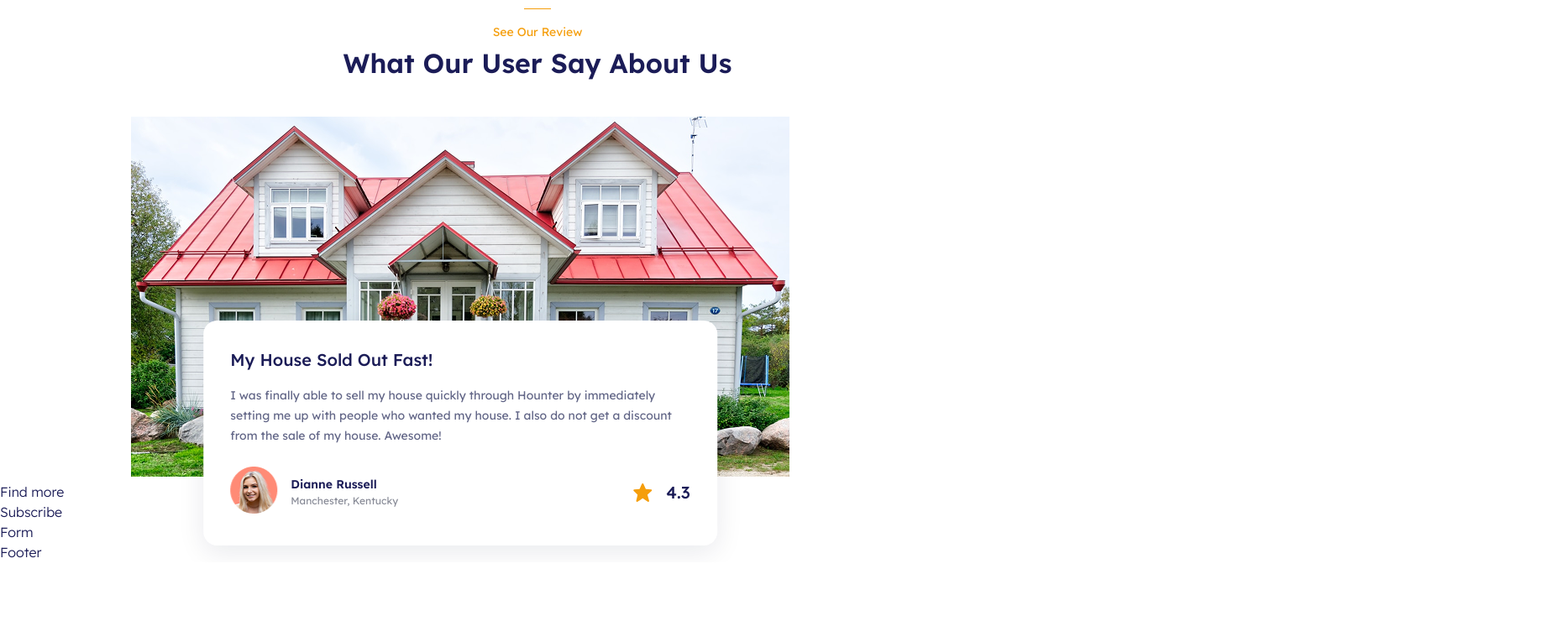
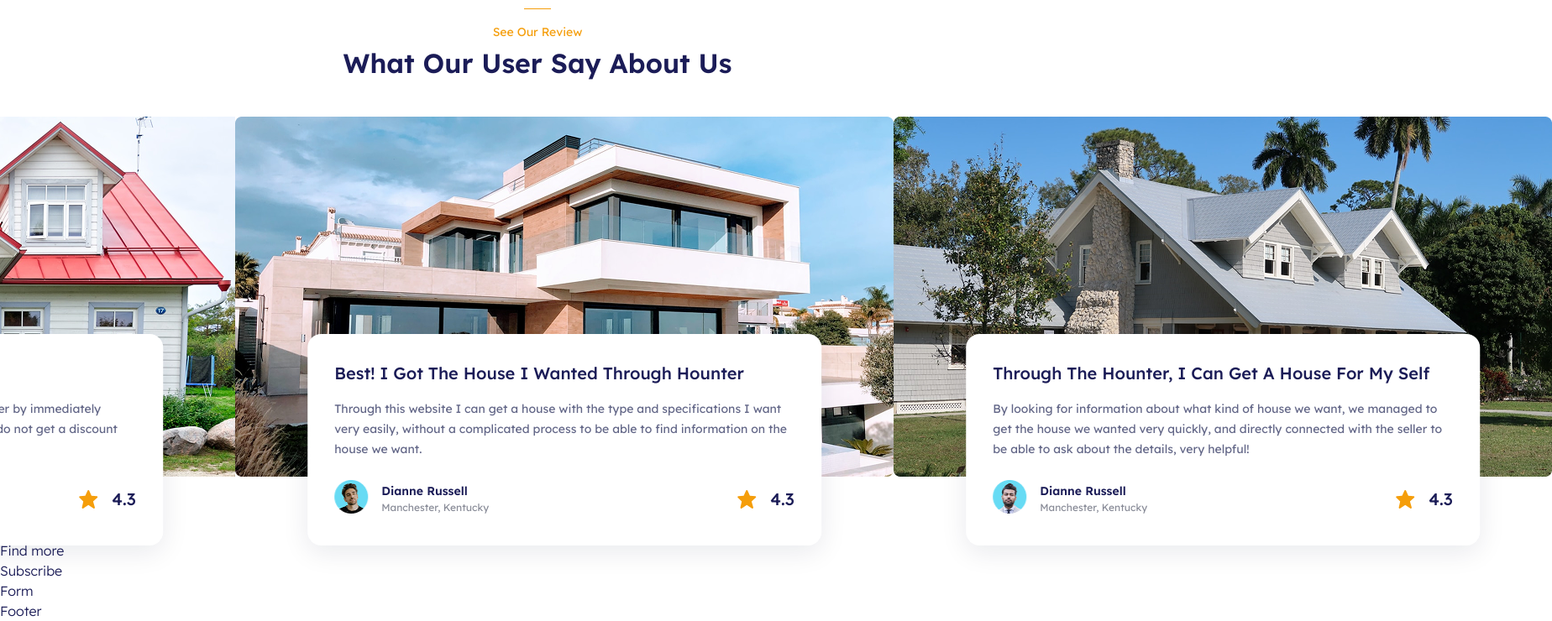
Before and after one commit to SimonFine/Hounter, a website: page index.html in a window 1280 px wide. Shown: the part 2157-2897 px from the top of the page at 84% size, 1848 px wide, since content can reach past the window. Before the commit the page ends 2827 px from the top, so only its background shows below. Drawn offline with Linux system fonts and the light colour scheme; files whose address does not match are found by name.

Commit message:
Complete testimonials section markup and styling

```diff
--- a/index.html
+++ b/index.html
@@ -309,13 +309,13 @@
 
 
     <section class="testimonials left-right-padding-124 top-padding-120">
-        <div class="header-and-orange-vertical">
+        <div class="header-and-orange-vertical margin-bottom-40">
             <img src="img/page/orange.svg" alt="orange-stripe" class="header-and-orange__stripe">
             <p class="label label--orange">See Our Review</p>
             <h2 class="heading-2">What Our User Say About Us</h2>
         </div>
-        <div class="testimonials__slides margin-top-40">
-            <div class="testimonial">
+        <div class="testimonials__slider">
+            <div class="testimonial" style="transform: translateX(-100%);">
                 <img src="img/testimonials/house-1.png" alt="house-1">
                 <div class="testimonial__card">
                     <p class="heading-4">My house sold out fast!</p>
@@ -323,7 +323,51 @@
                     <div class="testimonial__user-review margin-top-24">
                         <div class="person-info">
                             <div class="person-info__photo">
-                                <img src="img/tour/avatar.png" alt="person-img">
+                                <img src="img/testimonials/avatar1.png" alt="person-1">
+                            </div>
+                            <div class="person-info__text">
+                                <div class="label-semibold">Dianne Russell</div>
+                                <div class="label-small label-small--grey2">Manchester, Kentucky</div>
+                            </div>
+                        </div>
+                        <div class="testimonial__rating">
+                            <img src="img/testimonials/icon-star.svg" alt="star-icon">
+                            <div class="heading-4">4.3</div>
+                        </div>
+                    </div>
+                </div>
+            </div>
+            <div class="testimonial">
+                <img src="img/testimonials/house-2.png" alt="house-2">
+                <div class="testimonial__card">
+                    <p class="heading-4">Best! I got the house I wanted through Hounter</p>
+                    <p class="label label--grey3 margin-top-16">Through this website I can get a house with the type and specifications I want very easily, without a complicated process to be able to find information on the house we want.</p>
+                    <div class="testimonial__user-review margin-top-24">
+                        <div class="person-info">
+                            <div class="person-info__photo">
+                                <img src="img/testimonials/avatar2.png" alt="person-2">
+                            </div>
+                            <div class="person-info__text">
+                                <div class="label-semibold">Dianne Russell</div>
+                                <div class="label-small label-small--grey2">Manchester, Kentucky</div>
+                            </div>
+                        </div>
+                        <div class="testimonial__rating">
+                            <img src="img/testimonials/icon-star.svg" alt="star-icon">
+                            <div class="heading-4">4.3</div>
+                        </div>
+                    </div>
+                </div>
+            </div>
+            <div class="testimonial" style="transform: translateX(100%);">
+                <img src="img/testimonials/house-3.png" alt="house-3">
+                <div class="testimonial__card">
+                    <p class="heading-4">Through the Hounter, I can get a house for my self</p>
+                    <p class="label label--grey3 margin-top-16">By looking for information about what kind of house we want, we managed to get the house we wanted very quickly, and directly connected with the seller to be able to ask about the details, very helpful!</p>
+                    <div class="testimonial__user-review margin-top-24">
+                        <div class="person-info">
+                            <div class="person-info__photo">
+                                <img src="img/testimonials/avatar3.png" alt="person-3">
                             </div>
                             <div class="person-info__text">
                                 <div class="label-semibold">Dianne Russell</div>
--- a/sass/_components.scss
+++ b/sass/_components.scss
@@ -199,7 +199,8 @@
 }
 
 .testimonial {
-    position: relative;
+    position: absolute;
+    top: 0;
     width: 78.4rem;
     margin: 0 3.2rem;
 
--- a/sass/_utilities.scss
+++ b/sass/_utilities.scss
@@ -3,6 +3,8 @@
 .margin-top-32 { margin-top: 3.2rem; }
 .margin-top-40 { margin-top: 4rem; }
 
+.margin-bottom-40 { margin-bottom: 4rem; }
+
 .left-right-padding-124 { padding: 0 12.4rem; }
 
 .top-padding-120 { padding-top: 12rem; }
--- a/sass/sections/_testimonials.scss
+++ b/sass/sections/_testimonials.scss
@@ -1,8 +1,9 @@
 .testimonials {
 
-    &__slides {
-
+    &__slider {
+        height: 50.5rem;
+        max-width: 78.4rem;
+        margin: 0 auto;
+        position: relative;
     }
-
-
 }
```
Also changed, not shown: css/style.css, 1 other file.
